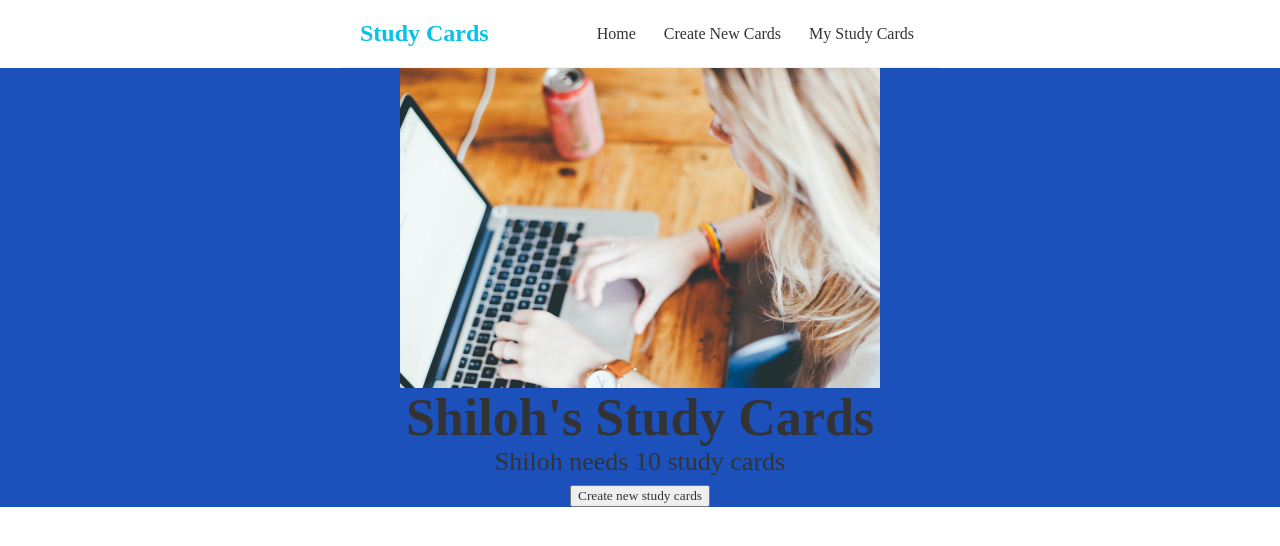
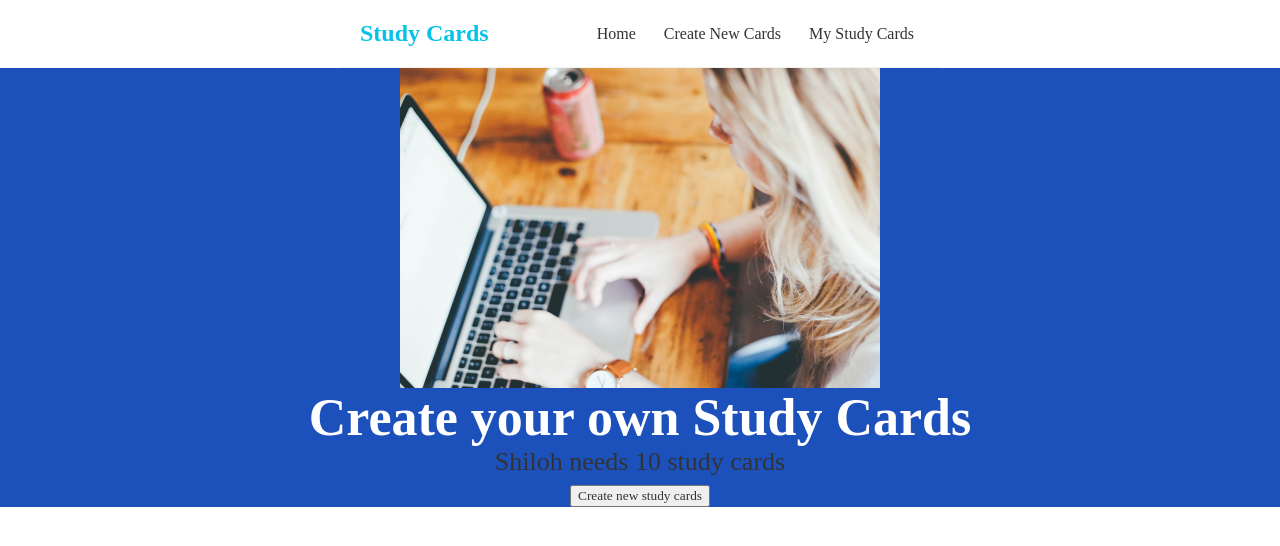
Before and after one commit to EvaGraceSmith/studyCards, a React (Create React App) app: page / in a window 1280 px wide. Shown: the top 546 px of the page. Built offline with nearby package versions, Linux system fonts and the light colour scheme; a web font is replaced by a local one.

Commit message:
updated home page

```diff
--- a/src/components/Home.js
+++ b/src/components/Home.js
@@ -3,17 +3,17 @@ import study from '../img/study.jpg';
 
 
 const Home = () => {
-    const name= 'Shiloh'
+
 
     return (
 
-        <header className="App-header">
+        <div className="App-main">
         <img src={study} className="study" alt="logo" />
           <h1>
-            {name}'s Study Cards
+            Create your own Study Cards
           </h1>
           <Button/>
-        </header>
+        </div>
 
     );
 }
--- a/src/index.css
+++ b/src/index.css
@@ -41,7 +41,7 @@ font-family: 'Tilt Neon', cursive; */
   padding: 20px;
 }
 
-.App-header {
+.App-main {
   background-color: #1c51bc;
   min-height: 40vh;
   display: flex;
@@ -49,6 +49,10 @@ font-family: 'Tilt Neon', cursive; */
   align-items: center;
   justify-content: center;
   font-size: calc(10px + 2vmin);
+  color: white;
+}
+
+.App-main h1{
   color: white;
 }
 
```
Also changed, not shown: src/components/Answers.js (deleted).
